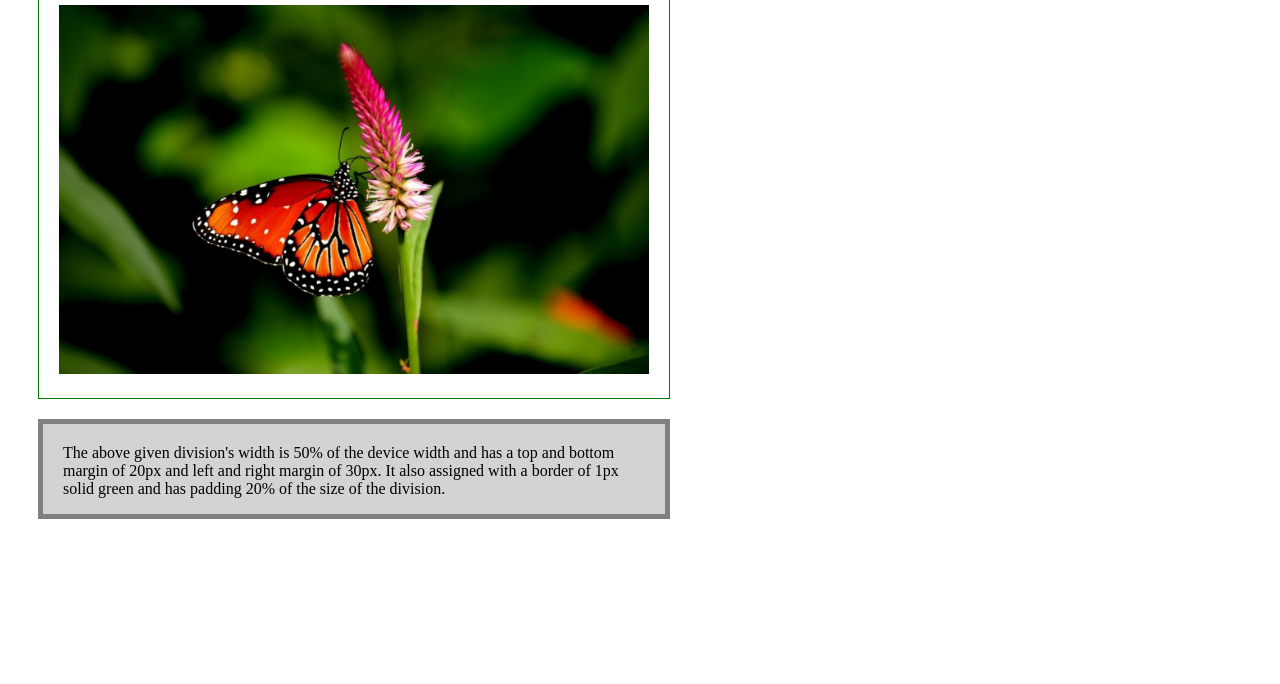
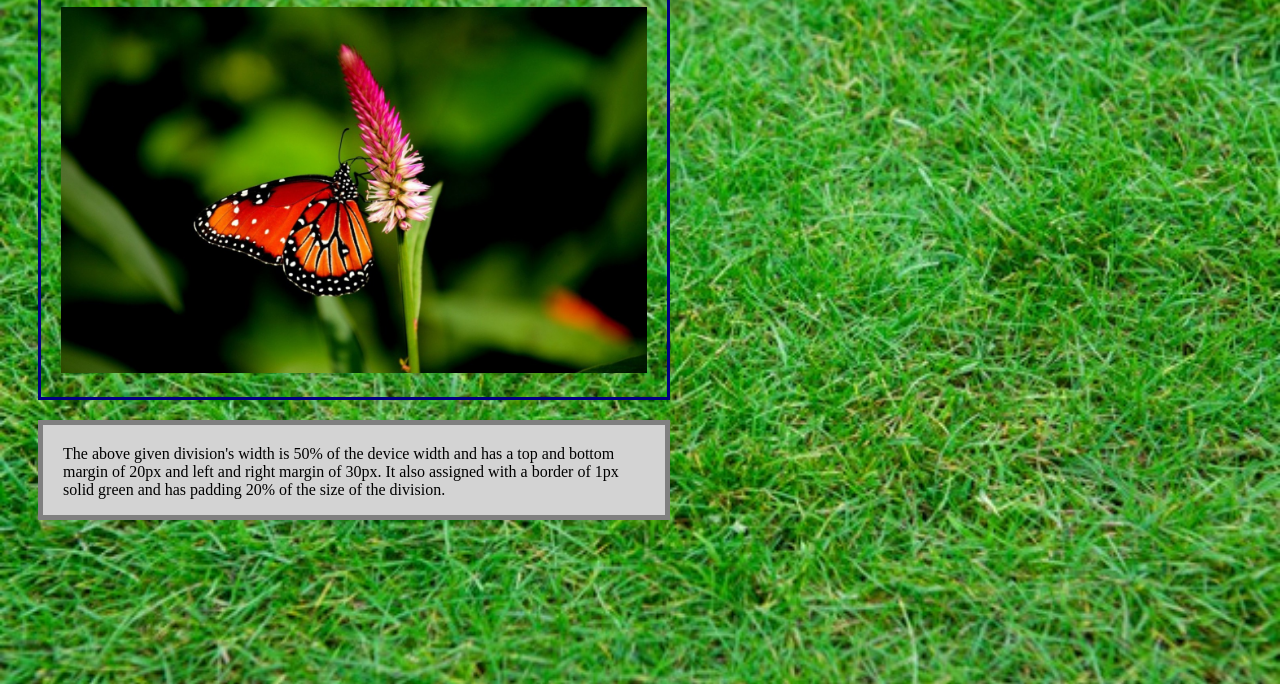
Before and after one commit to syam1123/css_test, a plain HTML site: page index.html in a window 1280 px wide. Shown: the part 116-800 px from the top of the page. Drawn offline with Linux system fonts and the light colour scheme.

Commit message:
background updated

```diff
--- a/css/styles.css
+++ b/css/styles.css
@@ -1,5 +1,5 @@
 .box{
-  border: 1px solid green;
+  border: 3px solid navy;
 padding: 20px;
 margin: 20px 30px;
 width: 50%;
@@ -23,3 +23,9 @@ img{
 p{
   text-indent: 10%;
 }
+body{
+  background-image: url("../b.jpg");
+  background-attachment: fixed;
+  background-repeat: no-repeat;
+  background-size: cover;
+}
```
Also changed, not shown: b.jpg (added).
